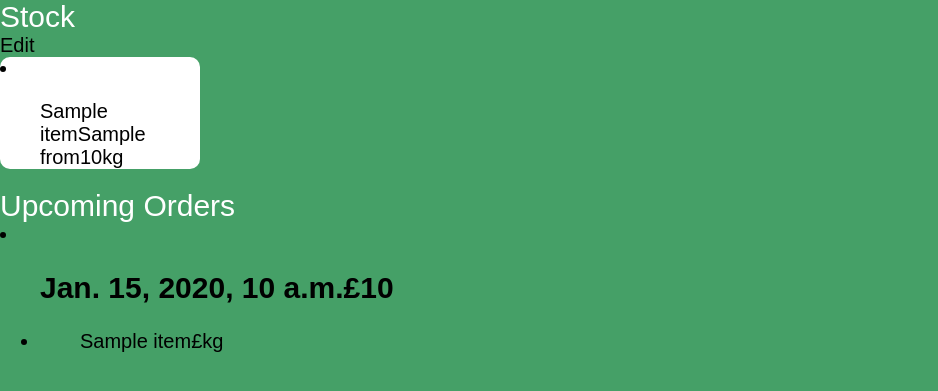
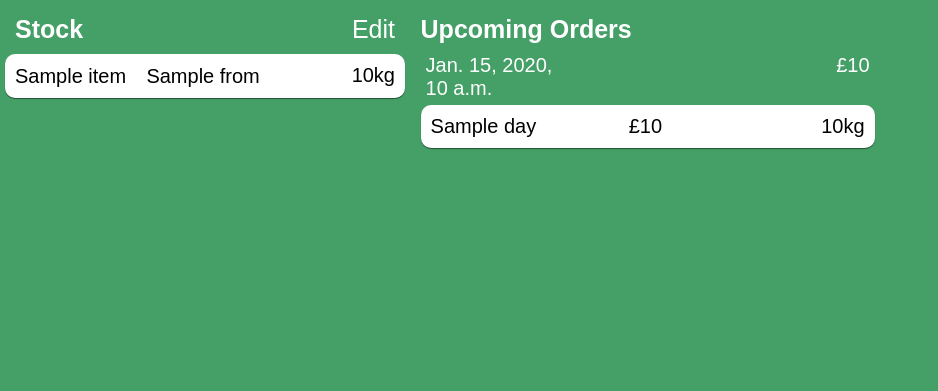
Before and after one commit to Fraser-Greenlee/TeamD, a Django app: template templates/stockedup/stock.html in a window 1280 px wide. Shown: the part 63-454 px from the top of the page, without its empty margins (0-938 px from the left). Run offline with Django 3.2, Linux system fonts and the light colour scheme; tables that the repository leaves empty hold one stand-in row (values such as "Sample post"); the template is opened without the code that fills it: values that come from a table or form of the project are taken from there, most other values are stand-ins (such as "Sample title", 1, 10 or a date in 2020); some libraries are stand-ins or nearby versions.

Commit message:
adding to stock page

```diff
--- a/static/stockedup/css/style.css
+++ b/static/stockedup/css/style.css
@@ -103,30 +103,115 @@ div#scalybox {
 }
 
 div#currentStock {
-    width: 200px;
-    display: inline-block;
-    margin: 0px;
+    width: 400px;
 }
 
 div#upcomingOrders {
-    width: calc(100% - 200px);
-    display: inline-block;
-    margin: 0px;
+    width: 474px;
 }
 
 #currentStock h1,#upcomingOrders h1 {
+    font-weight: 600;
+    margin: 0px;
+    display: inline-block;
     color: #fff;
-    font-size: 30px;
-    font-weight: 500;
-    margin: 0px;
+    font-size: 25px;
 }
 
 #currentStock li {
     background-color: #fff;
     border-radius: 10px;
+    box-shadow: 0px 1px 1px rgba(0,0,0,0.5);
+    display: block;
 }
 
 
 #authbox.signup a.signup,#authbox.login a.login {
     color: #fff;
 }
+
+#currentStock a {
+    font-weight: 300;
+    float: right;
+}
+
+.stockbox {
+    display: inline-block;
+    margin: 5px;
+    vertical-align: top;
+}
+
+.stockbox > span {
+    color: #fff;
+    margin: 10px;
+    display: block;
+    font-size: 25px;
+}
+
+
+.stockbox ul {
+    display: inline-block;
+    width: calc(100% - 20px);
+    margin: 0px;
+    padding: 10px;
+    border-top: 1px solid #2b6541;
+}
+
+#currentStock ul:first-child {
+    /* border: none; */
+}
+
+.stockbox ul span {
+    display: inline-block;
+    text-align: center;
+    vertical-align: middle;
+    width: 33%;
+    font-size: 20px;
+}
+
+.stockbox ul span:first-child {
+    text-align: left;
+}
+
+
+.stockbox ul span:last-child {
+    float: right;
+    text-align: right;
+}
+
+#upcomingOrders h1 {
+    margin: 10px;
+    margin-left: 0px;
+}
+
+#upcomingOrders li {
+    display: block;
+}
+
+#upcomingOrders > li > ul {
+    border: none;
+    padding: 0px;
+    color: #fff;
+    font-size: 15px;
+}
+
+.fixedbox {
+    width: 900px;
+}
+
+.stockbox h2 {
+    font-weight: inherit;
+    margin: 5px;
+    margin-top: 0px;
+}
+
+#upcomingOrders li li {
+    background: #fff;
+    color: #000;
+    border-radius: 10px;
+    box-shadow: 0px 1px 1px rgba(0,0,0,0.5);
+}
+
+.stockbox ul:first-child {
+    border: none;
+}
--- a/templates/stockedup/stock.html
+++ b/templates/stockedup/stock.html
@@ -6,15 +6,16 @@
 {% endblock %}
 
 {% block body_block %}
-	<div id="currentStock">
-		<h1>Stock</h1><a>Edit</a>
+	<div id="fixedbox">
+		<div id="currentStock" class="stockbox">
+			<span><h1>Stock</h1><a>Edit</a></span>
 			<li>
 				{% for item in stock %}
 					<ul><span>{{ item.name }}</span><span>{{ item.from }}</span><span>{{ item.amount }}kg</span></ul>
 				{% endfor %}
 			</li>
 		</div>
-	<div id="upcomingOrders">
+		<div id="upcomingOrders" class="stockbox">
 			<h1>Upcoming Orders</h1>
 			<li>
 				{% for day in orders %}
@@ -22,11 +23,12 @@
 						<h2><span>{{ day.date }}</span><span id="amount">£{{ day.total }}</span></h2>
 						<li>
 							{% for order in day.orders %}
-							<ul><span>{{ item.name }}</span><span>£{{ item.cost }}</span><span>{{ item.amount }}kg</span></ul>
+								<ul><span>{{ order.name }}</span><span>£{{ order.cost }}</span><span>{{ order.amount }}kg</span></ul>
 							{% endfor %}
 						</li>
 					</ul>
 				{% endfor %}
 			</li>
 		</div>
+	</div>
 {% endblock %}
```
Lines whose indentation alone changed are shown as unchanged.
